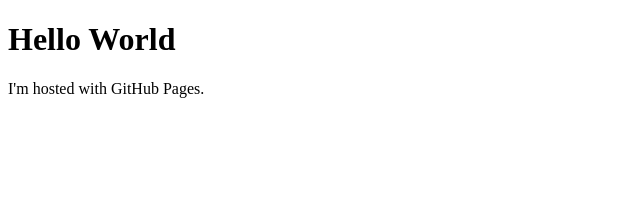
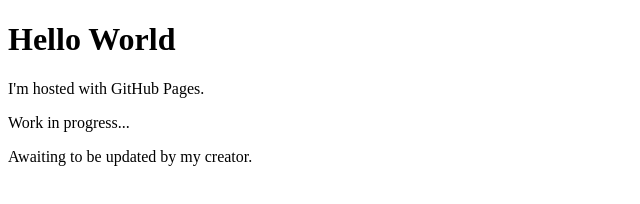
Before and after one commit to KaiHartmayer/KaiHartmayer.github.io, a plain HTML site: page index.html in a window 1280 px wide. Shown: the whole page, without its empty margins (0-640 px from the left). Drawn offline with Linux system fonts and the light colour scheme.

Commit message:
Update index.html

```diff
--- a/index.html
+++ b/index.html
@@ -3,5 +3,7 @@
 <body>
 <h1>Hello World</h1>
 <p>I'm hosted with GitHub Pages.</p>
+  <p>Work in progress...</p>
+  <p>Awaiting to be updated by my creator.</p>
 </body>
 </html>
```
